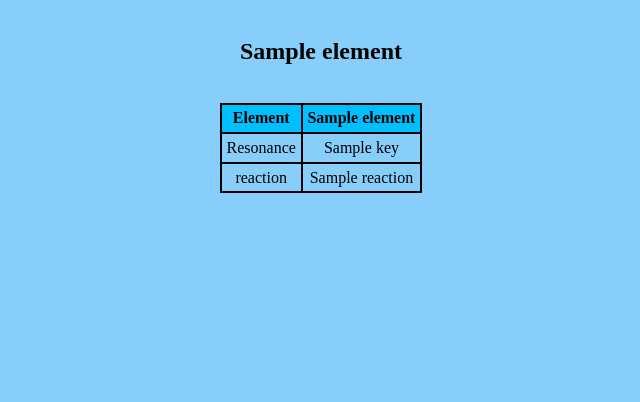
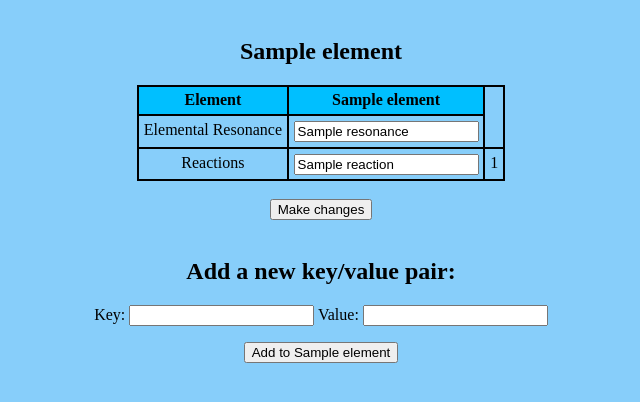
Before and after one commit to mmeiser19/genshin-website, a Flask app: template templates/viewElement.html in a window 1280 px wide. Shown: the part 118-520 px from the top of the page, without its empty margins (319-959 px from the left). Run offline with Flask 2, Linux system fonts and the light colour scheme; the template is opened without the code that fills it: most values are stand-ins (such as "Sample title", 1, 10 or a date in 2020).

Commit message:
UI for filter on mainpage.html for element documents is set up, along with UI for viewElement.html

```diff
--- a/app.py
+++ b/app.py
@@ -25,12 +25,13 @@ def mainpage():
     wedSat = getWedSat()
     sunday = getSun()
     if "element" and "weapon" in request.args:
+        # filter character table by element and weapon
         element = request.args["element"]
         weapon = request.args["weapon"]
         characters = getCharacters(element, weapon)
         return render_template("mainpage.html", characters=characters, elements=elements, weapons=weapons, mondstadt=mondstadt, liyue=liyue, inazuma=inazuma, sumeru=sumeru, booksAdd=booksAdd, booksRemove=booksRemove, books=books, monThurs=monThurs, tuesFri=tuesFri, wedSat=wedSat, sunday=sunday)
     elif "addBook" in request.args:
-        # if the user wants to add a book to the to-do list, then add it to the corresponding Redis sets
+        # adds the selected book to the to-do list
         r = redis.StrictRedis(password="genshin", charset="utf-8", decode_responses=True, host="34.85.203.59", port=6379)
         book = request.args["addBook"]
         # checks to see what days the book is available on and adds it to those days in the to-do list
@@ -50,7 +51,7 @@ def mainpage():
         characters = cur.fetchall()
         return render_template("mainpage.html", characters=characters, elements=elements, weapons=weapons, mondstadt=mondstadt, liyue=liyue, inazuma=inazuma, sumeru=sumeru, booksAdd=booksAdd, booksRemove=booksRemove, books=books, monThurs=monThurs, tuesFri=tuesFri, wedSat=wedSat, sunday=sunday)
     elif "removeBook" in request.args:
-        # if the user wants to remove a book from the to-do list, then remove it from the corresponding Redis sets
+        # removes the selected book from the to-do list
         r = redis.StrictRedis(password="genshin", charset="utf-8", decode_responses=True, host="34.85.203.59", port=6379)
         book = request.args["removeBook"]
         # checks to see what days the book is on and removes it from those days in the to-do list
@@ -73,12 +74,13 @@ def mainpage():
         #if the user wants to filter the elements with a key/value pair, then filter the elements
         key = request.args["key"]
         value = request.args["value"]
+        print(key, value)
+        # get all elements that match the key/value pair
+        return redirect(url_for("mainpage"))
     elif "element" in request.form:
-        print("redirecting")
         # if the user wants to view an element's page, then redirect them to the element page
         element = request.args["element"]
-        print(element)
-        return redirect(url_for("viewElement", element=request.args["element"]))
+        return redirect(url_for("viewElement", element=element))
     elif request.method == "POST":
         #if "add character link is clicked", go to "add character" page
         return redirect(url_for("addCharacter"))
@@ -133,10 +135,24 @@ def addCharacter():
 
 @app.route("/viewElement", methods=["GET", "POST"])
 def viewElement():
-    element = request.args["element"]
-    db = mongo_client.genshin
-    data = db.elements.find_one({"element": element}, {"_id": False})
-    return render_template("viewElement.html", element=element, data=data)
+    if request.method == "POST":
+        # if the user has submitted any changes to the element, then they need to be updated in mongoDB
+        resonance = request.form.get("resonance")
+        reactions = request.form.getlist("reaction")
+        print(resonance)
+        print(reactions)
+        return redirect(url_for("mainpage"))
+    elif "key" in request.args and "value" in request.args:
+        # if the user wants to add a new key value pair to the element, then add it to mongoDB
+        key = request.args["key"]
+        value = request.args["value"]
+        print(key, value)
+        return redirect(url_for("mainpage"))
+    else:
+        element = request.args["element"]
+        db = mongo_client.genshin
+        data = db.elements.find_one({"element": element}, {"_id": False})
+        return render_template("viewElement.html", element=element, data=data)
 
 """This method returns 10 characters from mariadb based on the element and weapon"""
 def getCharacters(element, weapon):
--- a/templates/addCharacter.html
+++ b/templates/addCharacter.html
@@ -7,8 +7,8 @@
 <style>
 	header {
 	  	margin-top: -10px;
-	    margin-left: -10px;
-	    margin-right: -10px;
+	    margin-left: -8px;
+	    margin-right: -8px;
 	    background-color: mediumslateblue;
 	    padding-bottom: 20px;
 	    padding-top: 20px;
--- a/templates/viewElement.html
+++ b/templates/viewElement.html
@@ -29,8 +29,8 @@
     }
     header {
         margin-top: -10px;
-        margin-left: -10px;
-        margin-right: -10px;
+        margin-left: -8px;
+        margin-right: -8px;
         background-color: mediumslateblue;
         padding-bottom: 20px;
         padding-top: 20px;
@@ -42,24 +42,42 @@
     </header>
     <br>
     <h2 style="text-align: center">{{element}}</h2>
-    <br>
-    <table style="margin-left: auto; margin-right: auto">
+    <form method="post">
+    <table style="margin-left: auto; margin-right: auto; max-width: 400px">
         <tr>
             <th>Element</th>
             <th>{{element}}</th>
         </tr>
-        {% for key in data.resonance %}
-            <tr>
-                <td>Resonance</td>
-                <td>{{data.resonance[key]}}</td>
-            </tr>
-        {% endfor %}
+        <tr>
+            <td>Elemental Resonance</td>
+            <td><input type="text", name="resonance", value="{{data.resonance.name}}"></td>
+        </tr>
         {% for reaction in data.reactions %}
         <tr>
-            <td>reaction</td>
-            <td>{{reaction}}</td>
+            <!-- statement is to make it so that "Reaction" can span multiple rows -->
+            {% if loop.first %}
+                <td rowspan="{{data.reactions[reaction] | count}}">Reactions</td>
+            {% endif %}
+            <td><input type="text", name="reaction", value="{{reaction.name}}"></td>
+            {% for element in reaction.name.elements %}
+            <td>{{element[0]}}</td>
+            {% endfor %}
         </tr>
         {% endfor %}
     </table>
+    <br>
+    <div id="submit" style="text-align: center">
+        <input type="submit" value="Make changes">
+    </div>
+    </form>
+    <br>
+    <h2 style="text-align: center">Add a new key/value pair:</h2>
+    <form method="get" style="text-align: center">
+        <p>
+            Key: <input type="text", name="key">
+            Value: <input type="text", name="value">
+        </p>
+        <input type="submit" value="Add to {{element}}">
+    </form>
 </body>
 </html>
```
Also changed, not shown: templates/mainpage.html (+10 -2 lines).
